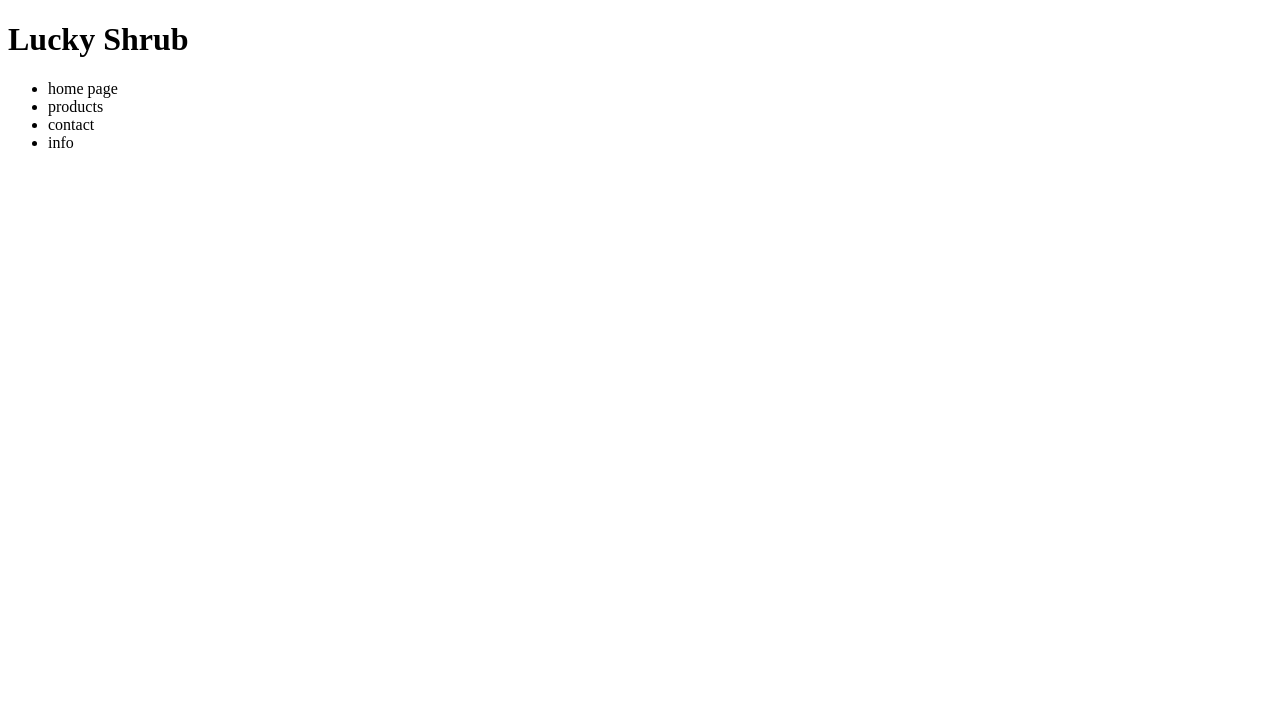
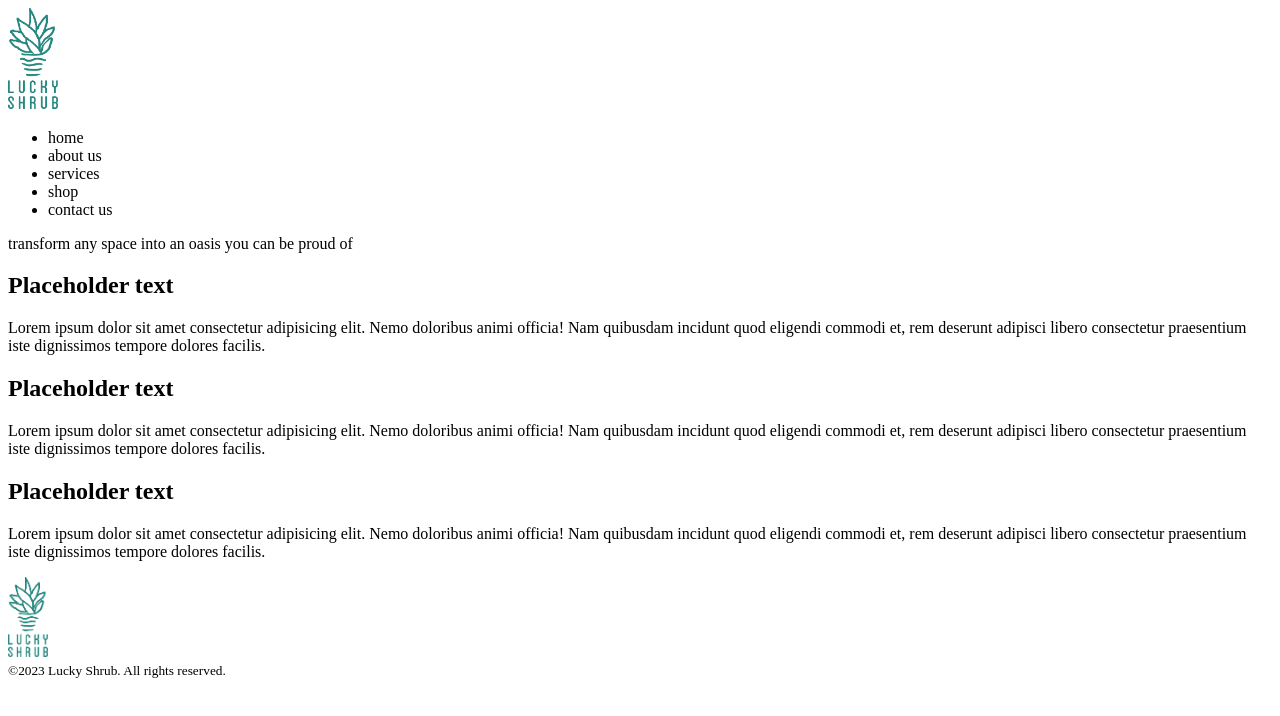
Before and after one commit to Asif7814/Lucky-Shrub-Certification-Project, a plain HTML site: page index.html in a window 1280 px wide. Drawn offline with Linux system fonts and the light colour scheme.

Commit message:
Updated HTML focusing on temp layout, added logo

```diff
--- a/index.html
+++ b/index.html
@@ -1,46 +1,87 @@
+<!--
+    DESCRIPTION
+    Based in Tuscon, Arizona, Lucky Shrub is a medium-sized garden design firm that specializes in garden design and creation,
+    maintenance and landscaping. The company also runs a small plant nursery that sells indoor and outdoor plants, making them a
+    one-stop shop for clients to "transform any space into an oasis you can be proud of".
+
+    Lucky Shrub was started by a husband and wife team, Jason and Maria, who share a long-time love for plants. Jason is the garden
+    architect. He creates and oversees all designs while managing his team of landscapers. Maria manages all the marketing for the
+    company and oversees the nursery.
+-->
+
 <!DOCTYPE html>
 
 <html lang="en">
     <head>
         <meta charset="UTF-8">
         <meta name="viewport" content="width=device-width, initial-scale=1.0">
+
         <title>Lucky Shrub</title>
+        <link rel="icon" href="resources/Asset 2@3x.png">
+        <meta name="author" content="Asif Ashadullah">
+        <meta name="description" content="A website about Lucky Shrub.">
+
+        <meta property="og:title" content="Lucky Shrub">
+        <meta property="og:type" content="website">
+        <meta property="og:image"
+            content="imageurl">
+        <meta property="og:url" content="http://127.0.0.1:5500/index.html">
+
+        <link rel="stylesheet" href="css/styles.css">
     </head>
     <body>
         <header>
-            <h1>Lucky Shrub</h1>
+            <img src="resources/Asset 2@3x.png" alt="the Lucky Shrub logo" width="50px"> <!--temp width so that image stays small-->
         </header>
 
         <nav>
             <ul>
-                <li>home page</li>
-                <li>products</li>
-                <li>contact</li>
-                <li>info</li>
+                <li>home</li>
+                <li>about us</li>
+                <li>services</li>
+                <li>shop</li>
+                <li>contact us</li>
             </ul>
         </nav>
 
         <main>
             <section class="promotion">
-                <article></article>
+                <!--
+                    - ADD BUTTONS MAYBE (CALL TO BOOK A SERVICE OR BUY PLANTS)
+                    - ADD MAIN MESSAGE, ADD BACKGROUND IMAGE
+                -->
+                <article>transform any space into an oasis you can be proud of</article>
             </section>
+
             <section class="info">
-                <article></article>
-            </section>
-            <section class="info">
-                <article></article>
-            </section>
-            <section class="info">
-                <article></article>
+                <!--ADD BUTTONS TO EACH INFO BOX, MAYBE LINKS-->
+                <article>
+                    <h2>Placeholder text</h2>
+                    <p>Lorem ipsum dolor sit amet consectetur adipisicing elit. Nemo doloribus animi officia! Nam quibusdam incidunt
+                        quod eligendi commodi et, rem deserunt adipisci libero consectetur praesentium iste dignissimos tempore dolores
+                        facilis.</p>
+                </article>
+                <article>
+                    <h2>Placeholder text</h2>
+                    <p>Lorem ipsum dolor sit amet consectetur adipisicing elit. Nemo doloribus animi officia! Nam quibusdam incidunt
+                        quod eligendi commodi et, rem deserunt adipisci libero consectetur praesentium iste dignissimos tempore dolores
+                        facilis.</p>
+                </article>
+                <article>
+                    <h2>Placeholder text</h2>
+                    <p>Lorem ipsum dolor sit amet consectetur adipisicing elit. Nemo doloribus animi officia! Nam quibusdam incidunt
+                        quod eligendi commodi et, rem deserunt adipisci libero consectetur praesentium iste dignissimos tempore dolores
+                        facilis.</p>
+                </article>
             </section>
         </main>
 
         <footer>
             <div>
-
+                <img src="resources/Asset 2@3x.png" alt="Lucky Shrubs logo" width="40px">
             </div>
             <div>
-
+                <small>&copy;2023 Lucky Shrub. All rights reserved.</small>
             </div>
         </footer>
     </body>
```
Also changed, not shown: css/styles.css (+7 -0 lines), resources/Asset 2@3x.png (added), resources/Asset 3@3x.png (added).
